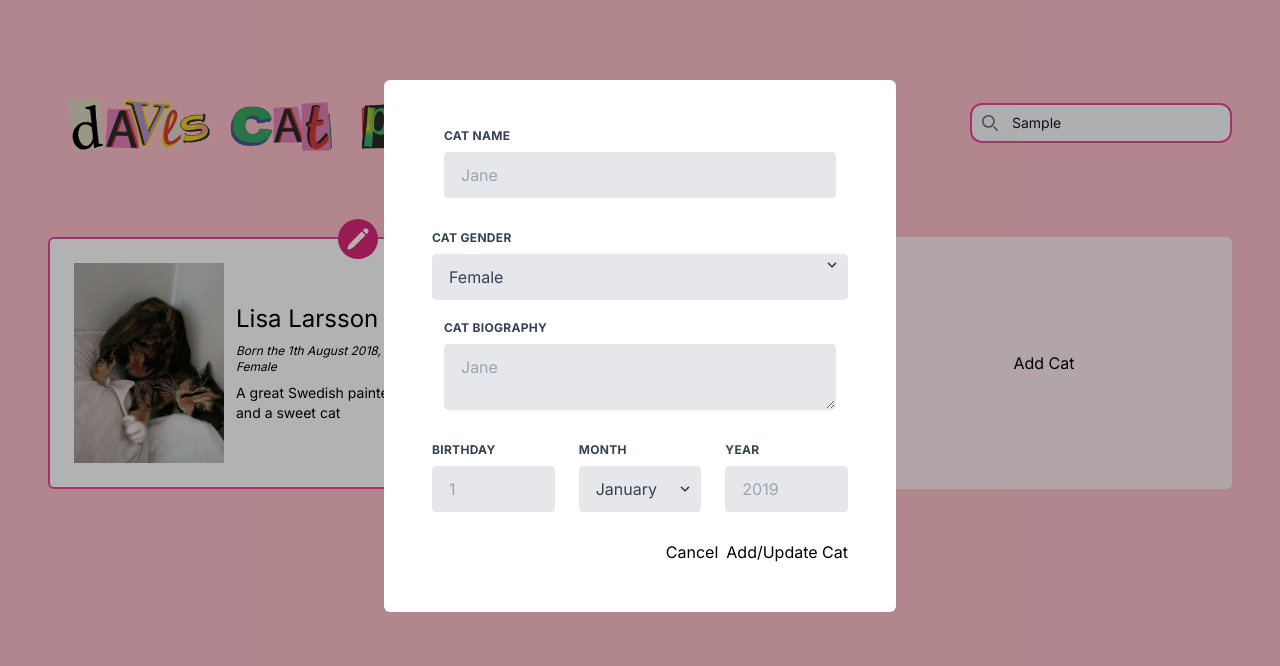
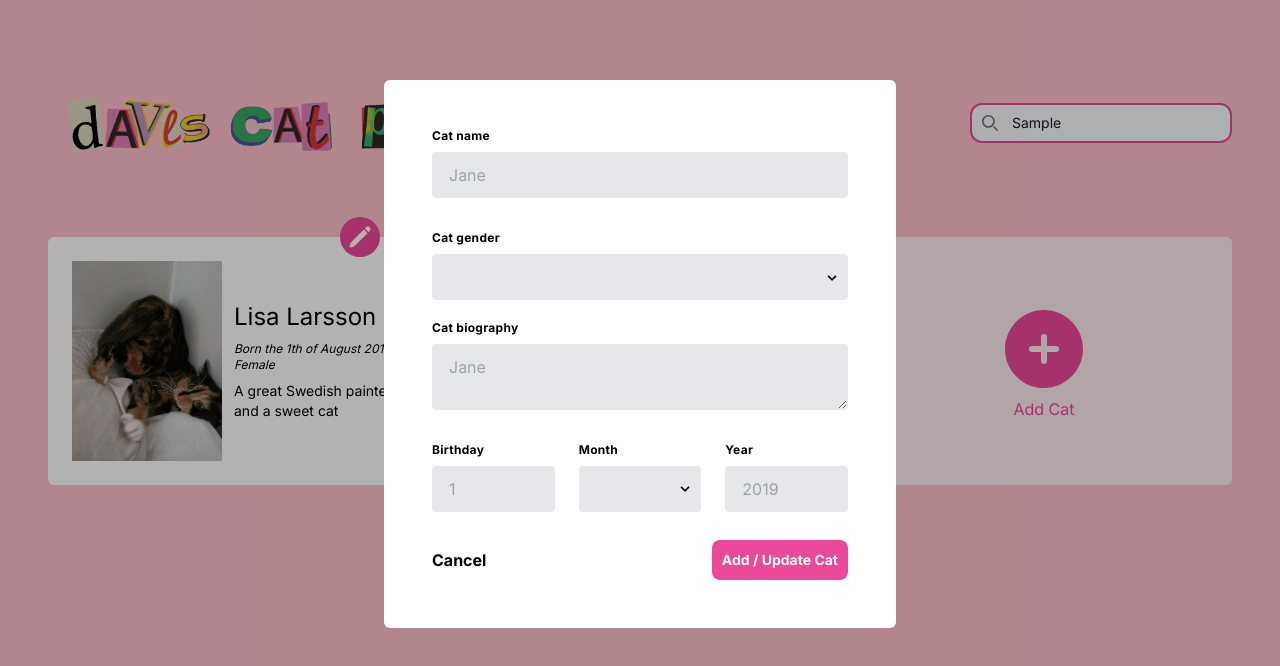
Before and after one commit to lingi524/daves-cat-page, a Next.js app: page / in a window 1280 px wide. Both pictures are taken after typing "Sample" into the empty fields and a click on the button "Add Cat". Shown: the top 666 px of the page. Built offline with nearby package versions, Linux system fonts and the light colour scheme.

Commit message:
WIP Add file upload and update functionality

```diff
--- a/components/CatCard.tsx
+++ b/components/CatCard.tsx
@@ -1,28 +1,38 @@
 import Image from "next/image";
 import beans from "../public/beans.jpg";
-import { CatProps, CatCardProps } from "@/app/types/types";
+import { CatCardProps } from "@/app/types/types";
 
-const CatCard = ({ cat, cats, setCats }: CatCardProps) => {
+const CatCard = ({ cat, cats, setCats, setShowPopup }: CatCardProps) => {
   function sendCatToValhall(id: number) {
-    //Take all the IDs that DON'T match the seletec Id, add those back into
-    const updateCats = cats.filter((t: { id: number; }) => t.id !== id);
+    const updateCats = cats.filter((t: { id: number }) => t.id !== id);
     setCats(updateCats);
-  };
+  }
+
+  function updateCatInfo(id: number) {
+    setShowPopup(true);
+    console.log("updating...");
+  }
 
   return (
-    <div className="flex flex-col lg:flex-row bg-white w-auto h-auto justify-center items-center rounded-md p-6 gap-3 relative border-2 border-solid border-pink-500">
+    <div className="flex flex-col lg:flex-row bg-white w-auto h-auto justify-center items-center rounded-md p-6 gap-3 relative">
       <div className="absolute -top-5 -right-2 flex flex-row gap-3">
-        <button className="bg-pink-600 p-2 rounded-full text-white w-10 h-10 flex justify-center items-center">
+        <button
+          onClick={() => updateCatInfo(cat.id)}
+          className="bg-pink-500 p-2 rounded-full text-white w-10 h-10 flex justify-center items-center hover:bg-white hover:text-pink-500 hover:border-2 hover:border-solid hover:border-pink-500"
+        >
           <svg
             xmlns="http://www.w3.org/2000/svg"
             viewBox="0 0 24 24"
             fill="currentColor"
-            className="w-8 h-8 text-white"
+            className="w-8 h-8"
           >
             <path d="M21.731 2.269a2.625 2.625 0 00-3.712 0l-1.157 1.157 3.712 3.712 1.157-1.157a2.625 2.625 0 000-3.712zM19.513 8.199l-3.712-3.712-12.15 12.15a5.25 5.25 0 00-1.32 2.214l-.8 2.685a.75.75 0 00.933.933l2.685-.8a5.25 5.25 0 002.214-1.32L19.513 8.2z" />
           </svg>
         </button>
-        <button onClick={() => sendCatToValhall(cat.id)} className="bg-pink-600 p-4 rounded-full text-white font-bold w-10 h-10 flex justify-center items-center">
+        <button
+          onClick={() => sendCatToValhall(cat.id)}
+          className="bg-pink-500 p-4 rounded-full text-white font-bold w-10 h-10 flex justify-center items-center  hover:bg-white hover:text-pink-500 hover:border-2 hover:border-solid hover:border-pink-500"
+        >
           X
         </button>
       </div>
@@ -35,8 +45,7 @@ const CatCard = ({ cat, cats, setCats }: CatCardProps) => {
       <div className="flex flex-col w-full gap-2">
         <p className="text-2xl">{cat.name}</p>
         <p className="italic text-xs">
-          Born the {cat.date}th {cat.month} {cat.year},{" "}
-          {cat.gender}
+          Born the {cat.date}th of {cat.month} {cat.year}, {cat.gender}
         </p>
         <p className="text-sm">{cat.bio}</p>
       </div>
--- a/components/Main.tsx
+++ b/components/Main.tsx
@@ -17,6 +17,7 @@ const Main = () => {
       date: "1",
       month: "August",
       year: "2018",
+      image: "",
     },
     {
       id: 1,
@@ -26,6 +27,7 @@ const Main = () => {
       date: "2",
       month: "April",
       year: "2022",
+      image: "",
     },
   ];
 
@@ -38,12 +40,30 @@ const Main = () => {
   return (
     <div className="grid grid-cols-1 sm:grid-cols-2 lg:grid-cols-3 gap-7 w-full 2xl:grid-cols-4">
       {cats.map((cat: CatProps) => (
-        <CatCard key={cat.id} cat={cat} cats={cats} setCats={setCats}/>
+        <CatCard
+          key={cat.id}
+          cat={cat}
+          cats={cats}
+          setCats={setCats}
+          setShowPopup={setShowPopup}
+        />
       ))}
       <button
-        className="bg-white rounded-md p-6 h-auto w-auto bg-opacity-70"
+        className="flex flex-col justify-center items-center bg-white text-pink-500 hover:text-white rounded-md p-6 h-auto w-auto bg-opacity-70 min-h-[228px] hover:bg-pink-500 hover:bg-opacity-70"
         onClick={() => toggle()}
       >
+        <svg
+          xmlns="http://www.w3.org/2000/svg"
+          viewBox="0 0 24 24"
+          fill="currentColor"
+          className="w-24 h-24"
+        >
+          <path
+            fillRule="evenodd"
+            d="M12 2.25c-5.385 0-9.75 4.365-9.75 9.75s4.365 9.75 9.75 9.75 9.75-4.365 9.75-9.75S17.385 2.25 12 2.25zM12.75 9a.75.75 0 00-1.5 0v2.25H9a.75.75 0 000 1.5h2.25V15a.75.75 0 001.5 0v-2.25H15a.75.75 0 000-1.5h-2.25V9z"
+            clipRule="evenodd"
+          />
+        </svg>
         Add Cat
       </button>
       {showPopup ? (
--- a/components/modals/Popup.tsx
+++ b/components/modals/Popup.tsx
@@ -9,30 +9,37 @@ const Popup: React.FC<PopupProps> = ({ setShowPopup, setCats, cats }) => {
   const [date, setDate] = useState<string>("1");
   const [month, setMonth] = useState<string>("January");
   const [year, setYear] = useState<string>("2010");
+  const [image, setImage] = useState<string>("");
 
   const handleFormSubmit = (e: any) => {
     e.preventDefault();
     let id = cats.length > 0 ? Math.max(...cats.map((t) => t.id)) + 1 : 0;
-    //Add If-statement, if its not empty, do this:
-    setCats([...cats, { id, name, gender, bio, date, month, year }]);
+    setCats([...cats, { id, name, gender, bio, date, month, year, image }]);
     setShowPopup(false);
+  };
+
+  const handleFileUpload = (event: React.ChangeEvent<HTMLInputElement>) => {
+    const selectedFile = event.target.files?.[0];
+    if (selectedFile) {
+      console.log("Selected file:", selectedFile);
+    }
   };
 
   return (
     <div className="bg-black w-screen h-screen fixed top-0 left-0 bg-opacity-30	">
       <div className="bg-white p-12 rounded-md relative mx-auto mt-20 max-w-lg flex flex-col gap-5">
         <form
-          className="w-full  flex flex-col gap-5"
+          className="w-full flex flex-col gap-5"
           id="addCat"
           onSubmit={(e) => handleFormSubmit(e)}
         >
           <div className="flex flex-wrap">
-            <div className="w-full px-3">
-              <label className="block uppercase tracking-wide text-gray-700 text-xs font-bold mb-2">
+            <div className="w-full">
+              <label className="block   tracking-wide  text-black text-xs font-bold mb-2 w-full">
                 Cat name
               </label>
               <input
-                className="appearance-none block w-full bg-gray-200 text-gray-700 border rounded py-3 px-4 mb-3 leading-tight focus:outline-none focus:bg-white"
+                className="appearance-none block w-full bg-gray-200  text-black border rounded py-3 px-4 mb-3 leading-tight focus:outline-none focus:bg-white"
                 id="name"
                 type="text"
                 placeholder="Jane"
@@ -42,19 +49,20 @@ const Popup: React.FC<PopupProps> = ({ setShowPopup, setCats, cats }) => {
           </div>
 
           <div className="relative">
-            <label className="block uppercase tracking-wide text-gray-700 text-xs font-bold mb-2">
+            <label className="block   tracking-wide  text-black text-xs font-bold mb-2">
               Cat gender
             </label>
             <select
-              className="block appearance-none w-full bg-gray-200 border border-gray-200 text-gray-700 py-3 px-4 pr-8 rounded leading-tight focus:outline-none focus:bg-white focus:border-gray-500"
-              id="grid-gender"
+              className="block appearance-none w-full bg-gray-200 border border-gray-200  text-black py-3 px-4 pr-8 rounded leading-tight focus:outline-none focus:bg-white focus:border-gray-500"
+              id="gender"
               onChange={(e) => setGender(e.target.value)}
             >
+              <option disabled selected></option>
               <option>Female</option>
               <option>Male</option>
-              <option>Prefer not to say</option>
+              <option>They have not told me their gender</option>
             </select>
-            <div className="pointer-events-none absolute inset-y-0 right-0 flex items-center px-2 text-gray-700">
+            <div className="pointer-events-none absolute top-10 right-0 flex items-center px-2  text-black">
               <svg
                 className="fill-current h-4 w-4"
                 xmlns="http://www.w3.org/2000/svg"
@@ -66,12 +74,12 @@ const Popup: React.FC<PopupProps> = ({ setShowPopup, setCats, cats }) => {
           </div>
 
           <div className="flex flex-wrap">
-            <div className="w-full px-3">
-              <label className="block uppercase tracking-wide text-gray-700 text-xs font-bold mb-2">
+            <div className="w-full">
+              <label className="block   tracking-wide  text-black text-xs font-bold mb-2">
                 Cat biography
               </label>
               <textarea
-                className="appearance-none block w-full bg-gray-200 text-gray-700 border rounded py-3 px-4 mb-3 leading-tight focus:outline-none focus:bg-white"
+                className="appearance-none block w-full bg-gray-200  text-black border rounded py-3 px-4 mb-3 leading-tight focus:outline-none focus:bg-white"
                 id="name"
                 placeholder="Jane"
                 onChange={(e) => setBio(e.target.value)}
@@ -81,11 +89,11 @@ const Popup: React.FC<PopupProps> = ({ setShowPopup, setCats, cats }) => {
 
           <div className="flex flex-wrap -mx-3 mb-2">
             <div className="w-full md:w-1/3 px-3 mb-6 md:mb-0">
-              <label className="block uppercase tracking-wide text-gray-700 text-xs font-bold mb-2">
+              <label className="block   tracking-wide  text-black text-xs font-bold mb-2">
                 Birthday
               </label>
               <input
-                className="appearance-none block w-full bg-gray-200 text-gray-700 border border-gray-200 rounded py-3 px-4 leading-tight focus:outline-none focus:bg-white focus:border-gray-500"
+                className="appearance-none block w-full bg-gray-200  text-black border border-gray-200 rounded py-3 px-4 leading-tight focus:outline-none focus:bg-white focus:border-gray-500"
                 id="date"
                 type="number"
                 placeholder="1"
@@ -93,15 +101,16 @@ const Popup: React.FC<PopupProps> = ({ setShowPopup, setCats, cats }) => {
               />
             </div>
             <div className="w-full md:w-1/3 px-3 mb-6 md:mb-0">
-              <label className="block uppercase tracking-wide text-gray-700 text-xs font-bold mb-2">
+              <label className="block   tracking-wide  text-black text-xs font-bold mb-2">
                 Month
               </label>
               <div className="relative">
                 <select
-                  className="block appearance-none w-full bg-gray-200 border border-gray-200 text-gray-700 py-3 px-4 pr-8 rounded leading-tight focus:outline-none focus:bg-white focus:border-gray-500"
+                  className="block appearance-none w-full bg-gray-200 border border-gray-200  text-black py-3 px-4 pr-8 rounded leading-tight focus:outline-none focus:bg-white focus:border-gray-500"
                   id="month"
                   onChange={(e) => setMonth(e.target.value)}
                 >
+                  <option disabled selected></option>
                   <option>January</option>
                   <option>February</option>
                   <option>March</option>
@@ -115,7 +124,7 @@ const Popup: React.FC<PopupProps> = ({ setShowPopup, setCats, cats }) => {
                   <option>November</option>
                   <option>December</option>
                 </select>
-                <div className="pointer-events-none absolute inset-y-0 right-0 flex items-center px-2 text-gray-700">
+                <div className="pointer-events-none absolute inset-y-0 right-0 flex items-center px-2  text-black">
                   <svg
                     className="fill-current h-4 w-4"
                     xmlns="http://www.w3.org/2000/svg"
@@ -127,23 +136,34 @@ const Popup: React.FC<PopupProps> = ({ setShowPopup, setCats, cats }) => {
               </div>
             </div>
             <div className="w-full md:w-1/3 px-3 mb-6 md:mb-0">
-              <label className="block uppercase tracking-wide text-gray-700 text-xs font-bold mb-2">
+              <label className="block tracking-wide  text-black text-xs font-bold mb-2">
                 Year
               </label>
               <input
-                className="appearance-none block w-full bg-gray-200 text-gray-700 border border-gray-200 rounded py-3 px-4 leading-tight focus:outline-none focus:bg-white focus:border-gray-500"
+                className="appearance-none block w-full bg-gray-200  text-black border border-gray-200 rounded py-3 px-4 leading-tight focus:outline-none focus:bg-white focus:border-gray-500"
                 id="year"
                 type="number"
                 placeholder="2019"
                 onChange={(e) => setYear(e.target.value)}
               />
             </div>
+            <div className="flex flex-wrap"></div>
           </div>
         </form>
-        <div className="flex flex-row gap-2 justify-end">
-          <button onClick={() => setShowPopup(false)}>Cancel</button>
-          <button type="submit" form="addCat" value="Submit">
-            Add/Update Cat
+        <div className="flex flex-row gap-5 justify-between">
+          <button
+            onClick={() => setShowPopup(false)}
+            className="hover:text-pink-500 hover:underline font-bold"
+          >
+            Cancel
+          </button>
+          <button
+            type="submit"
+            form="addCat"
+            value="Submit"
+            className="bg-pink-500 p-2 rounded-lg text-sm border-2 border-transparent text-white font-bold flex justify-center items-center  hover:bg-white hover:text-pink-500 hover:border-2 hover:border-solid hover:border-pink-500"
+          >
+            Add / Update Cat
           </button>
         </div>
       </div>
```
